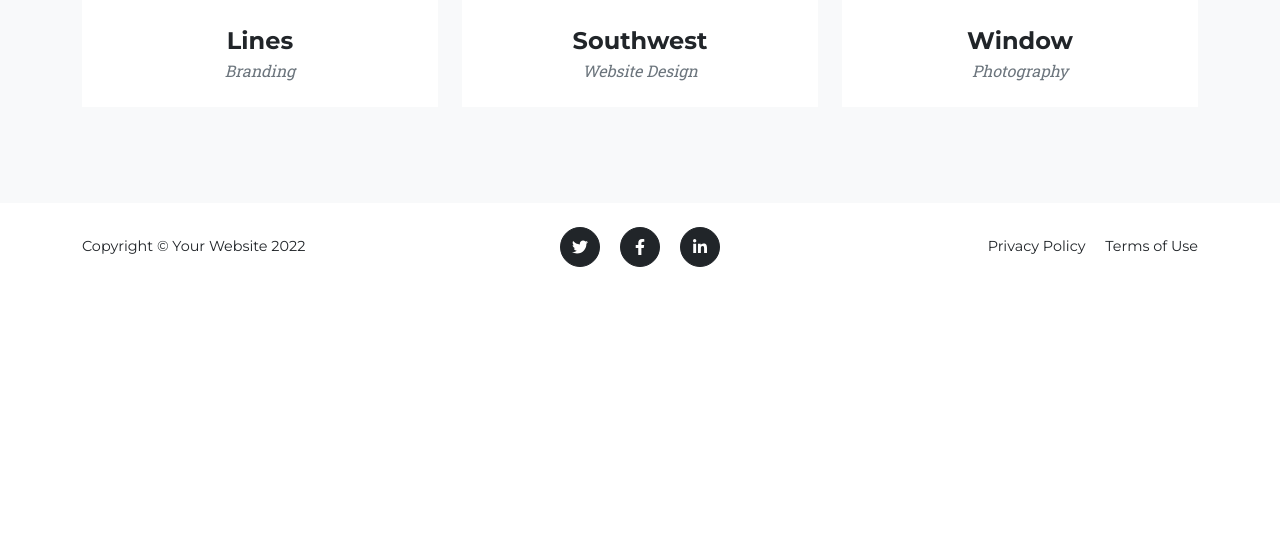
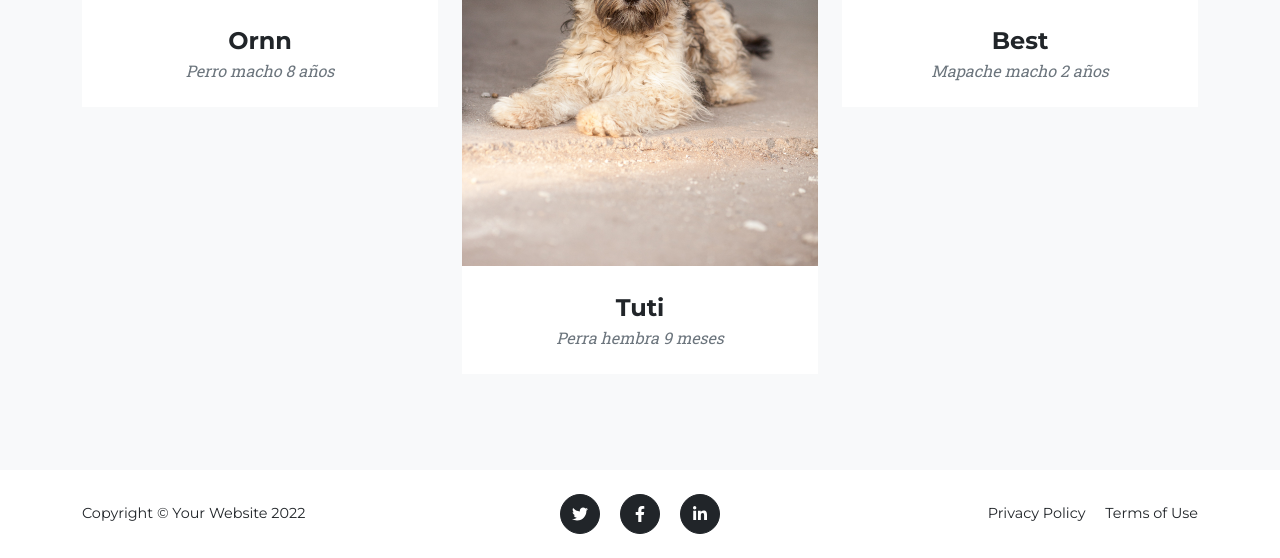
Before and after one commit to Vane18/ProyectoFinal, a Django app: page / in a window 1280 px wide. Shown: the part 2910-3468 px from the top of the page. Before the commit the page ends 3177 px from the top, so only its background shows below. Run offline with Django 4.2, Linux system fonts and the light colour scheme; some libraries are stand-ins or nearby versions.

Commit message:
agregado de todas las imagenes de index

```diff
--- a/MiApp/templates/MiApp/inicio.html
+++ b/MiApp/templates/MiApp/inicio.html
@@ -96,11 +96,11 @@
                                 <div class="portfolio-hover">
                                     <div class="portfolio-hover-content"><i class="fas fa-plus fa-3x"></i></div>
                                 </div>
-                                <img class="img-fluid" src="{% static 'MiApp/assets/img/portfolio/4.jpg' %}" alt="..." />
+                                <img class="img-fluid" src="{% static 'MiApp/assets/img/animales/ornn.jpg' %}" alt="..." />
                             </a>
                             <div class="portfolio-caption">
-                                <div class="portfolio-caption-heading">Lines</div>
-                                <div class="portfolio-caption-subheading text-muted">Branding</div>
+                                <div class="portfolio-caption-heading">Ornn</div>
+                                <div class="portfolio-caption-subheading text-muted">Perro macho 8 años</div>
                             </div>
                         </div>
                     </div>
@@ -111,11 +111,11 @@
                                 <div class="portfolio-hover">
                                     <div class="portfolio-hover-content"><i class="fas fa-plus fa-3x"></i></div>
                                 </div>
-                                <img class="img-fluid" src="{% static 'MiApp/assets/img/portfolio/5.jpg' %}" alt="..." />
+                                <img class="img-fluid" src="{% static 'MiApp/assets/img/animales/tuti.jpg' %}" alt="..." />
                             </a>
                             <div class="portfolio-caption">
-                                <div class="portfolio-caption-heading">Southwest</div>
-                                <div class="portfolio-caption-subheading text-muted">Website Design</div>
+                                <div class="portfolio-caption-heading">Tuti</div>
+                                <div class="portfolio-caption-subheading text-muted">Perra hembra 9 meses</div>
                             </div>
                         </div>
                     </div>
@@ -126,11 +126,11 @@
                                 <div class="portfolio-hover">
                                     <div class="portfolio-hover-content"><i class="fas fa-plus fa-3x"></i></div>
                                 </div>
-                                <img class="img-fluid" src="{% static 'MiApp/assets/img/portfolio/6.jpg' %}" alt="..." />
+                                <img class="img-fluid" src="{% static 'MiApp/assets/img/animales/best.jpg' %}" alt="..." />
                             </a>
                             <div class="portfolio-caption">
-                                <div class="portfolio-caption-heading">Window</div>
-                                <div class="portfolio-caption-subheading text-muted">Photography</div>
+                                <div class="portfolio-caption-heading">Best</div>
+                                <div class="portfolio-caption-subheading text-muted">Mapache macho 2 años</div>
                             </div>
                         </div>
                     </div>
```
Also changed, not shown: MiApp/static/MiApp/assets/img/animales/tuti.jpg (added), 2 other files.
